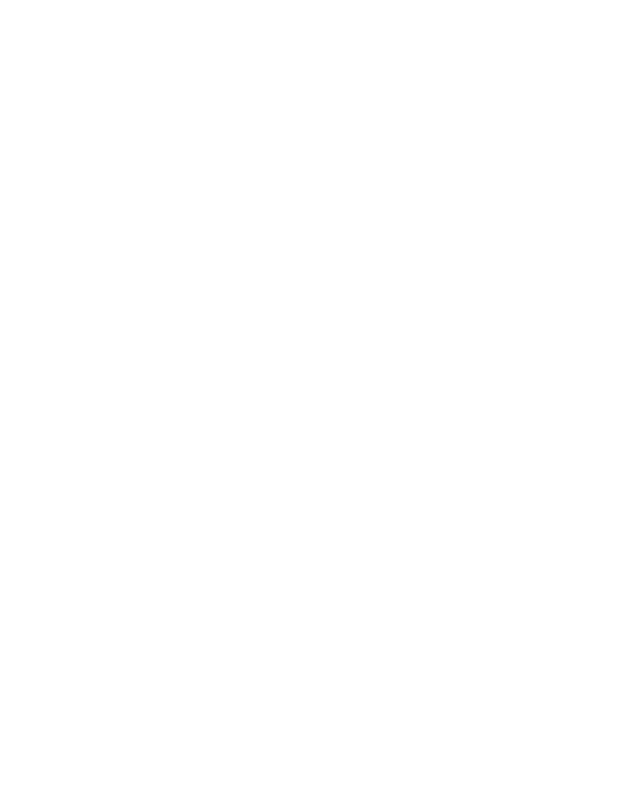
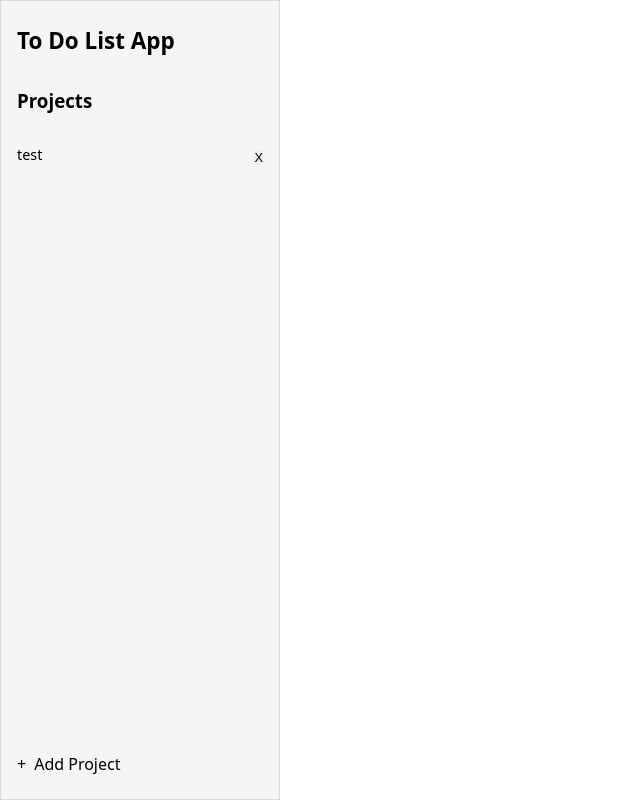
Before and after one commit to fredieposh/to-do-list, a website built with webpack: page src/template.html in a window 1280 px wide. Shown: the whole page, without its empty margins (0-640 px from the left). Built offline with nearby package versions, Linux system fonts and the light colour scheme.

Commit message:
Create sidebar with basic functionality

```diff
--- a/package.json
+++ b/package.json
@@ -20,7 +20,9 @@
   },
   "homepage": "https://github.com/fredieposh/to-do-list#readme",
   "devDependencies": {
+    "css-loader": "^7.1.2",
     "html-webpack-plugin": "^5.6.4",
+    "style-loader": "^4.0.0",
     "webpack": "^5.101.2",
     "webpack-cli": "^6.0.1",
     "webpack-dev-server": "^5.2.2"
--- /dev/null
+++ b/src/add-project-button-sidebar-div-dom.js
@@ -0,0 +1,25 @@
+import {createElementWithAttribute} from "./utils.js"
+export {createAddProjectButtonDiv};
+
+const addProjectButtonDiv = createElementWithAttribute("div", "id", "add-project-button-div");
+const addProjectButtonTextDiv = createElementWithAttribute("div", "id", "add-project-button-text-div");
+const addProjectButtonText = createElementWithAttribute("p");
+const addProjectButtonPlusSpan = createElementWithAttribute("span", "id", "add-project-button-plus-div");
+
+function addTextToPara() {
+    addProjectButtonText.innerHTML = "Add Project";
+    addProjectButtonPlusSpan.innerHTML = "+";
+};
+
+function loadParaToDiv() {
+    addProjectButtonTextDiv.appendChild(addProjectButtonPlusSpan);
+    addProjectButtonTextDiv.appendChild(addProjectButtonText);
+};
+
+function createAddProjectButtonDiv() {
+    addTextToPara();
+    loadParaToDiv();
+    addProjectButtonDiv.appendChild(addProjectButtonTextDiv);
+
+    return addProjectButtonDiv;
+};
--- /dev/null
+++ b/src/add-project-menu.js
@@ -0,0 +1,56 @@
+import {createElementWithAttribute} from "./utils.js"
+
+const addProjectMenuDiv = createElementWithAttribute("div","id", "add-project-menu-div");
+const addProjectForm = createElementWithAttribute("form","id", "add-project-form");
+const projectNameInputDiv = createElementWithAttribute("div","id", "project-name-input-div");
+const projectNameInputLabel = createElementWithAttribute("label");
+const projectNameInput = createElementWithAttribute("input");
+const addProjectMenuButtonsDiv = createElementWithAttribute("div","id", "add-project-menu-buttons-div");
+const addProjectMenuAddButton = createElementWithAttribute("button","id", "add-project-menu-add-button");
+const addProjectMenuCancelButton = createElementWithAttribute("button","id", "add-project-menu-cancel-button");
+
+function loadTextToButtons() {
+    addProjectMenuAddButton.innerHTML = "Add";
+    addProjectMenuCancelButton.innerHTML = "Cancel";
+};
+
+function loadButtonsToDiv() {
+  addProjectMenuButtonsDiv.appendChild(addProjectMenuAddButton);
+  addProjectMenuButtonsDiv.appendChild(addProjectMenuCancelButton);
+};
+
+function addPropertiesToInput() {
+    projectNameInput.setAttribute("type", "text");
+    projectNameInput.setAttribute("name", "project-name-input");
+    projectNameInput.setAttribute("id", "project-name-input");
+    projectNameInput.setAttribute("min-length","4");
+    projectNameInput.required = true;
+};
+
+function addPropertiesToLabel() {
+    projectNameInputLabel.setAttribute("for", "project-name-input");
+};
+
+function createProjectNameInputDiv() {
+    projectNameInputDiv.appendChild(projectNameInputLabel);
+    projectNameInputDiv.appendChild(projectNameInput);
+}
+
+function createAddProjectForm() {
+    addProjectForm.appendChild(projectNameInputDiv);
+    addProjectForm.appendChild(addProjectMenuButtonsDiv);
+}
+
+function loadFormToAddProjectMenuDiv() {
+    addProjectMenuDiv.appendChild(addProjectForm);
+}
+
+function createaddProjectMenuDiv() {
+    loadTextToButtons();
+    loadButtonsToDiv();
+    addPropertiesToInput();
+    addPropertiesToLabel();
+    createProjectNameInputDiv();
+    createAddProjectForm();
+    loadFormToAddProjectMenuDiv();
+}
--- a/src/index.js
+++ b/src/index.js
@@ -0,0 +1,4 @@
+import "./style.css";
+import {loadSidebar} from "./sidebar.js";
+
+loadSidebar();
--- /dev/null
+++ b/src/sidebar-projects-div-dom.js
@@ -0,0 +1,66 @@
+import {createElementWithAttribute} from "./utils.js";
+import * as SidebarProjectsDivLogic from "./sidebar-projects-div-logic.js";
+
+export {addProjectToList, getProjectsDiv, addProjectsHeaderDivToProjectsDiv, addProjectsContainerDivToProjectsDiv};
+
+const projectsDiv = createElementWithAttribute("div", "id", "projects-div");
+const projectsHeaderDiv = createElementWithAttribute("div", "id", "projects-header-div");
+const projectsHeaderText = createElementWithAttribute("h3");
+const projectsContainerDiv = createElementWithAttribute("div", "id", "projects-container-div");
+
+function setProjectsHeaderText() {
+    projectsHeaderText.innerHTML = "Projects";
+}
+
+function setProjectsHeaderDiv() {
+    projectsHeaderDiv.appendChild(projectsHeaderText);
+}
+
+function addProjectsHeaderDivToProjectsDiv() {
+    setProjectsHeaderText();
+    setProjectsHeaderDiv();
+    projectsDiv.appendChild(projectsHeaderDiv);
+}
+
+function addProjectsContainerDivToProjectsDiv() {
+    projectsDiv.appendChild(projectsContainerDiv);
+}
+
+function getProjectsDiv() {
+    return projectsDiv;
+}
+
+function createProjectEntry(projectName) {
+
+    const newProjectElement = createElementWithAttribute("div", "class", "project-div");
+
+    const newProjectElementNameDiv = createElementWithAttribute("div", "class", "project-name-div");
+    const newProjectElementName = createElementWithAttribute("div", "class", "project-name");
+    newProjectElementName.innerHTML = projectName;
+
+    const newProjectElementRemoveButtonDiv = createElementWithAttribute("div", "class", "project-remove-button-div");
+    const newProjectElementRemoveButton = createElementWithAttribute("button", "class", "project-remove-button");
+    newProjectElementRemoveButton.innerHTML = "X";
+
+    newProjectElementNameDiv.appendChild(newProjectElementName);
+    newProjectElementRemoveButtonDiv.appendChild(newProjectElementRemoveButton);
+
+    newProjectElement.appendChild(newProjectElementNameDiv);
+    newProjectElement.appendChild(newProjectElementRemoveButtonDiv);
+
+    return newProjectElement;
+};
+
+function addProjectToList(projectName) {
+    if (SidebarProjectsDivLogic.projectList.length > 0) {
+        for (const project of SidebarProjectsDivLogic.projectList) {
+        if (projectName === project) {
+            return;
+        };
+    };
+    };
+
+    const newProject = createProjectEntry(projectName);
+    projectsContainerDiv.appendChild(newProject);
+    SidebarProjectsDivLogic.addProject(newProject);
+};
--- /dev/null
+++ b/src/sidebar-projects-div-logic.js
@@ -0,0 +1,12 @@
+const projectList =["Today"];
+
+function addProject(projectName) {
+    projectList.push(projectName);
+}
+
+function removeProject(projectName) {
+    const projectIndexToRemove = projectList.indexOf(projectName);
+    projectList.splice(projectIndexToRemove, 1);
+}
+
+export {projectList, addProject, removeProject};
--- /dev/null
+++ b/src/sidebar.js
@@ -0,0 +1,18 @@
+const sidebar = document.querySelector("#sidebar");
+
+import {addProjectToList, getProjectsDiv, addProjectsHeaderDivToProjectsDiv, addProjectsContainerDivToProjectsDiv} from "./sidebar-projects-div-dom";
+import {createAddProjectButtonDiv} from "./add-project-button-sidebar-div-dom";
+import {createaddProjectMenuDiv} from "./add-project-menu";
+
+export {loadSidebar};
+
+function loadSidebar() {
+    const projectsDiv = getProjectsDiv();
+    addProjectsHeaderDivToProjectsDiv();
+    addProjectsContainerDivToProjectsDiv();
+    addProjectToList("test");
+    const AddProjectButtonDiv = createAddProjectButtonDiv();
+
+    sidebar.appendChild(projectsDiv);
+    sidebar.appendChild(AddProjectButtonDiv);
+};
--- /dev/null
+++ b/src/style.css
@@ -0,0 +1,97 @@
+@font-face {
+    font-family: "roboto";
+    src: url("../../admin-dashboard/fonts/Roboto-VariableFont_wdth\,wght.woff2") format("woff2"),
+         url("../../admin-dashboard/fonts/Roboto-VariableFont_wdth\,wght.woff") format("woff"),
+         url("../../admin-dashboard/fonts/Roboto-VariableFont_wdth\,wght.ttf") format("ttf");
+}
+
+* {
+    margin: 0px;
+    padding: 0px;
+    box-sizing: border-box;
+}
+
+:root {
+    font-family: system-ui, -apple-system, BlinkMacSystemFont, 'Segoe UI', Roboto, Oxygen, Ubuntu, Cantarell, 'Open Sans', 'Helvetica Neue', sans-serif, "roboto";
+    font-size: 16px;
+}
+
+body {
+    height: 100vh;
+}
+
+#container {
+    height: 100%;
+    display: flex;
+}
+
+#sidebar {
+    padding-left: 1rem;
+    padding-top: 1.5rem;
+    width: 280px;
+    display: flex;
+    flex-direction: column;
+    background-color: rgb(245, 245, 245);
+    border: solid 1px rgb(220, 217, 217)
+}
+
+#sidebar-header-text-div {
+    font-size: 1.2rem;
+}
+
+#add-project-button-div {
+    margin-top: auto;
+    margin-bottom: 1.5rem;
+    display: flex;
+}
+
+#projects-div {
+margin-top: 2rem;
+flex: 1;
+display: flex;
+flex-direction: column;
+}
+
+.projects-header-div {
+    font-size: 1.1rem;;
+}
+
+#projects-container-div {
+    margin-top: 2rem;
+    flex: 1;
+}
+
+.project-div {
+    display: flex;
+}
+
+.project-name {
+    font-size: 0.9rem;
+    font-weight: normal;
+}
+
+.project-remove-button-div {
+    margin-left: auto;
+    margin-right: 1rem;
+    /* opacity: 0;
+    transition: opacity 0.2s ease-in-out; */
+}
+
+.project-remove-button {
+    border: none;
+    font-size: 0.8rem;
+}
+
+#add-project-button-plus-div {
+    margin-left: auto;
+    margin-right: 1erem;
+}
+
+#add-project-button-text-div {
+    display:flex;
+    gap: 0.5rem;
+}
+
+#content {
+    flex: 1;
+}
--- a/src/template.html
+++ b/src/template.html
@@ -6,7 +6,19 @@
         <title>ToDo List</title>
     </head>
     <body>
-        <div id="sidebar"></div>
-        <div id="content"></div>
+        <div id="container">
+            <div id="sidebar">
+                <div id="sidebar-header">
+                    <div id = "sidebar-header-text-div">
+                        <h3>To Do List App</h3>
+                    </div>
+                    <div id = "sidebar-header-user-div">
+                        <!-- TODO: Add SVG for the user logo and div for the user name -->
+                    </div>
+                </div>
+
+            </div>
+            <div id="content"></div>
+        </div>
     </body>
 </html>
--- /dev/null
+++ b/src/utils.js
@@ -0,0 +1,7 @@
+export function createElementWithAttribute(element, attribute, attributeVal) {
+    const newElemnt = document.createElement(element);
+    if(attribute) {
+        newElemnt.setAttribute(attribute, attributeVal);
+    }
+    return newElemnt;
+}
--- a/webpack.dev.js
+++ b/webpack.dev.js
@@ -18,4 +18,12 @@ module.exports = {
             template: "./src/template.html"
         }),
     ],
+    module: {
+        rules: [
+            {
+                test: /\.css$/i,
+                use: ["style-loader", "css-loader"],
+            },
+        ],
+    },
 }
```
Also changed, not shown: webpack.prod.js (+9 -1 lines), dist/index.html, dist/main.js, 1 other file.
